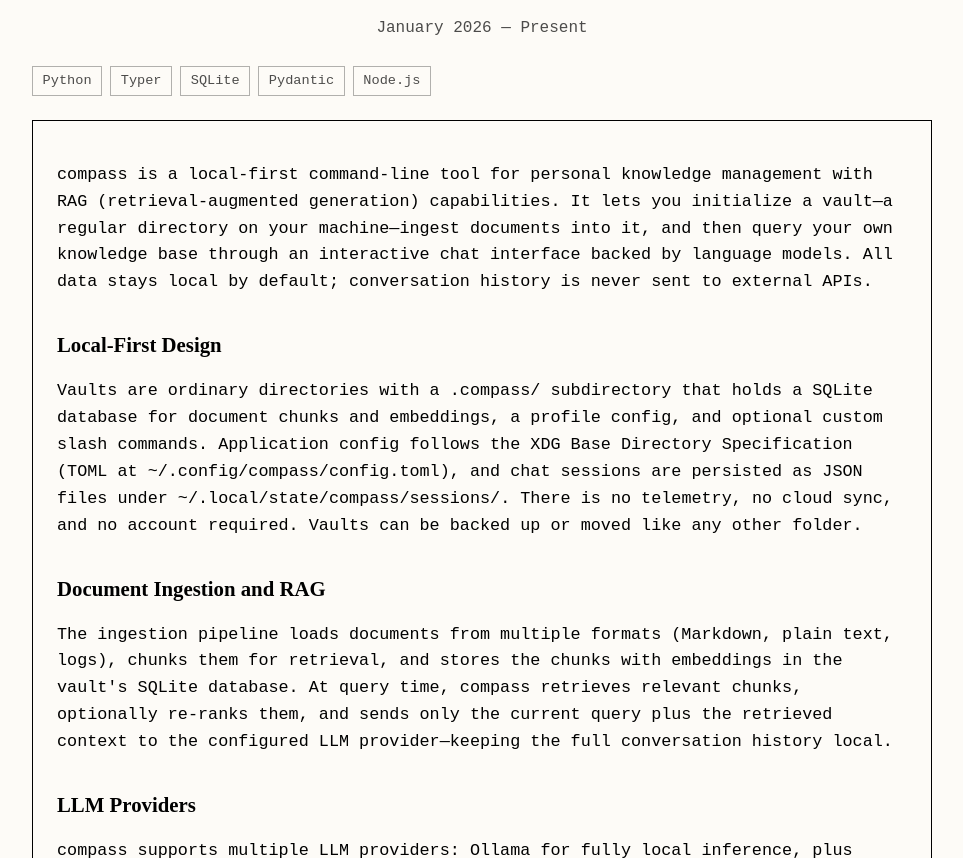
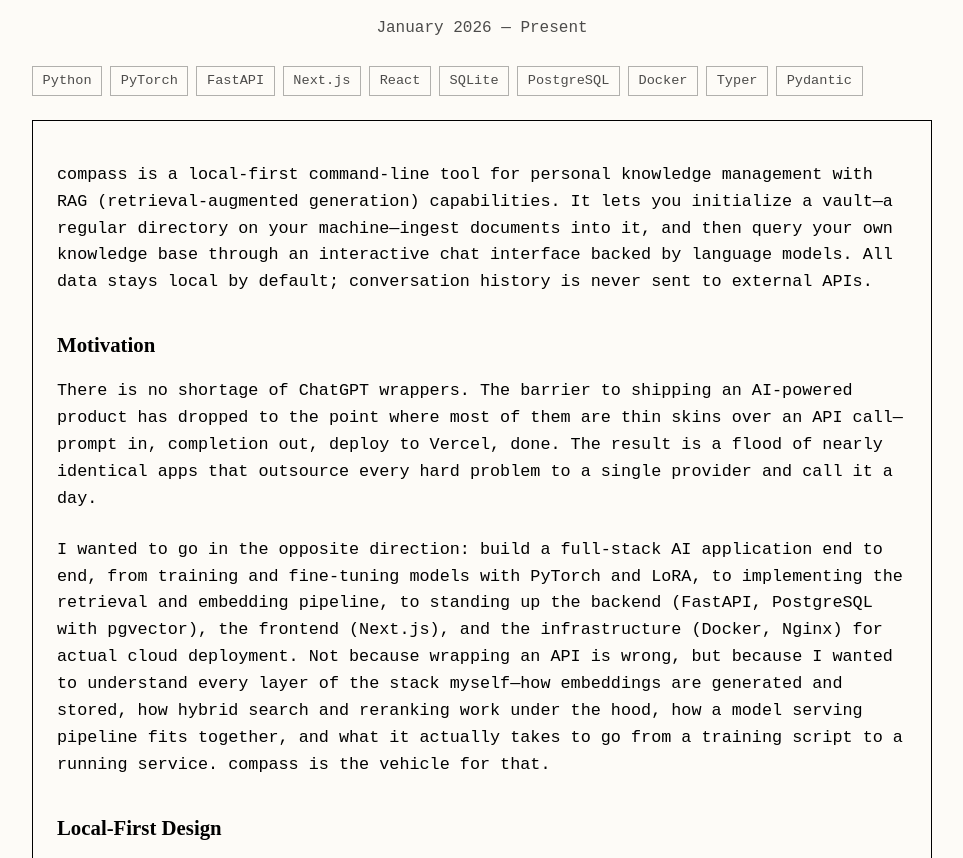
Before and after one commit to seokw-Ryan/seokw-Ryan.github.io, a plain HTML site: page projects/compass-cli.html in a window 1280 px wide. Shown: the part 85-943 px from the top of the page, without its empty margins (158-1121 px from the left). Drawn offline with Linux system fonts and the light colour scheme.

Commit message:
Add motivation section and update tech badges for compass-cli project page

```diff
--- a/projects/compass-cli.html
+++ b/projects/compass-cli.html
@@ -150,10 +150,15 @@
     <div class="project-date">January 2026 &mdash; Present</div>
     <div class="tech-badges">
       <span>Python</span>
+      <span>PyTorch</span>
+      <span>FastAPI</span>
+      <span>Next.js</span>
+      <span>React</span>
+      <span>SQLite</span>
+      <span>PostgreSQL</span>
+      <span>Docker</span>
       <span>Typer</span>
-      <span>SQLite</span>
       <span>Pydantic</span>
-      <span>Node.js</span>
     </div>
     <article class="project-box">
       <p>
@@ -164,6 +169,30 @@
         knowledge base through an interactive chat interface backed by
         language models. All data stays local by default; conversation
         history is never sent to external APIs.
+      </p>
+
+      <h2>Motivation</h2>
+      <p>
+        There is no shortage of ChatGPT wrappers. The barrier to shipping
+        an AI-powered product has dropped to the point where most of them
+        are thin skins over an API call&mdash;prompt in, completion out,
+        deploy to Vercel, done. The result is a flood of nearly identical
+        apps that outsource every hard problem to a single provider and
+        call it a day.
+      </p>
+      <p>
+        I wanted to go in the opposite direction: build a full-stack AI
+        application end to end, from training and fine-tuning models with
+        PyTorch and LoRA, to implementing the retrieval and embedding
+        pipeline, to standing up the backend (FastAPI, PostgreSQL with
+        pgvector), the frontend (Next.js), and the infrastructure
+        (Docker, Nginx) for actual cloud deployment. Not because wrapping
+        an API is wrong, but because I wanted to understand every layer
+        of the stack myself&mdash;how embeddings are generated and stored,
+        how hybrid search and reranking work under the hood, how a model
+        serving pipeline fits together, and what it actually takes to go
+        from a training script to a running service. compass is the
+        vehicle for that.
       </p>
 
       <h2>Local-First Design</h2>
```
